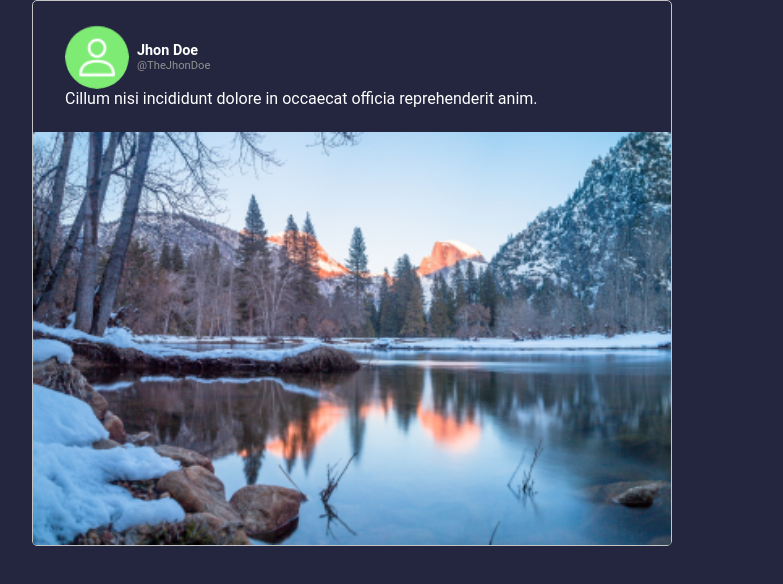
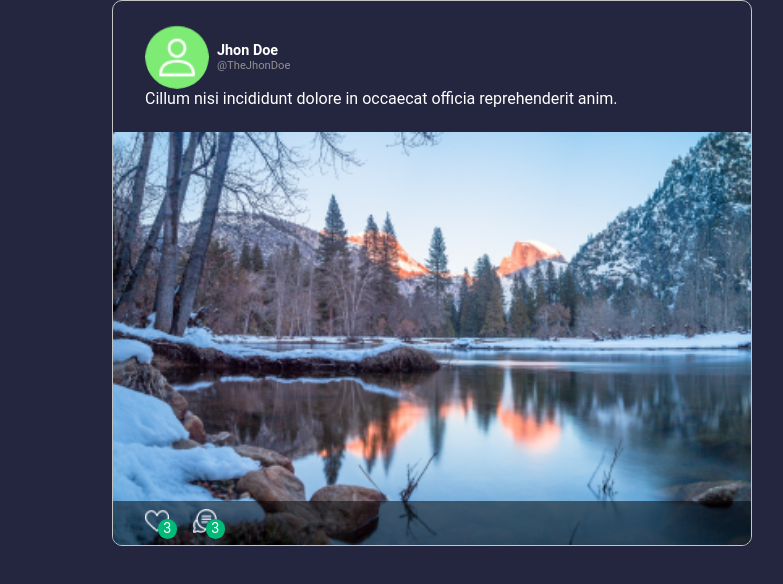
Before and after one commit to domingoacd/react-social, a React (Create React App) app: page / in a window 1280 px wide. Shown: the top 584 px of the page, without its empty margins (208-991 px from the left). Built offline with nearby package versions, Linux system fonts and the light colour scheme; a web font is replaced by a local one.

Commit message:
Added user interactions component to post

```diff
--- a/src/components/containers/MainContainer.jsx
+++ b/src/components/containers/MainContainer.jsx
@@ -6,6 +6,7 @@ const MainContainer = styled.div`
   max-width: 50rem;
   display: flex;
   flex-direction: column;
+  align-items: center;
   margin: 0 auto;
 `;
 
--- a/src/components/home/Home.jsx
+++ b/src/components/home/Home.jsx
@@ -3,9 +3,8 @@ import Post from '../post/Post';
 
 const Home = () => {
   return(
-    <div>
-      <Post />
-    </div>
+    <Post />
+
   );
 }
 
--- a/src/components/post/Post.jsx
+++ b/src/components/post/Post.jsx
@@ -1,5 +1,6 @@
 import React from 'react';
 import UserIdentification from '../userIdentification/UserIdentification';
+import PostInteractions from '../postInteractions/PostInteractions';
 import { PostWrapper, PostImage, PostText, PostTop } from './postStyles';
 import image from '../../images/post_image.png';
 
@@ -12,6 +13,7 @@ const Post = () => {
         <PostText > Cillum nisi incididunt dolore in occaecat officia reprehenderit anim. </PostText>
       </PostTop>
       <PostImage src={image}/>
+      <PostInteractions />
     </PostWrapper>
   );
 }
--- a/src/components/post/postStyles.js
+++ b/src/components/post/postStyles.js
@@ -1,9 +1,11 @@
 import styled from 'styled-components';
 
 export const PostWrapper = styled.div`
+  position: relative;
   width: 100%;
   max-width: 40rem;
-  border-radius: 5px;
+  border-radius: 10px;
+  overflow: hidden;
   border: 1px solid ${props => props.theme.colors.gray};
 `;
 
--- a/src/components/postInteractions/PostInteractions.jsx
+++ b/src/components/postInteractions/PostInteractions.jsx
@@ -0,0 +1,27 @@
+import React from 'react';
+import {
+  InteractionsWrapper,
+  Interaction,
+  InteractionImage,
+  InteractionAmmount}
+  from './postInteractionsStyles';
+import likes from '../../images/like.png';
+import comments from '../../images/comment.png';
+
+const PostInteractions = () => {
+  return(
+    <InteractionsWrapper>
+      <Interaction>
+        <InteractionImage src={likes}/>
+        <InteractionAmmount>3</InteractionAmmount>
+      </Interaction>
+      <Interaction>
+        <InteractionImage src={comments}/>
+        <InteractionAmmount>3</InteractionAmmount>
+      </Interaction>
+
+    </InteractionsWrapper>
+  );
+}
+
+export default PostInteractions;
--- a/src/components/postInteractions/postInteractionsStyles.js
+++ b/src/components/postInteractions/postInteractionsStyles.js
@@ -0,0 +1,40 @@
+import styled from 'styled-components';
+
+export const InteractionsWrapper = styled.div`
+  position: absolute;
+  bottom: 0;
+  left: 0;
+  width: 100%;
+  display: flex;
+  padding: 0.5rem 2rem;
+  background-color: rgba(0,0,0,0.5);
+`;
+
+export const Interaction = styled.div`
+  position: relative;
+  cursor: pointer;
+  &:nth-last-child(1) {
+    margin-left: 1.5rem;
+  }
+`;
+
+export const InteractionImage = styled.img`
+  width: 1.5rem;
+  height: 1.5rem;
+`;
+
+export const InteractionAmmount = styled.span`
+  position: absolute;
+  bottom: -0.1rem;
+  right: -0.5rem;
+  width: 1.2rem;
+  height: 1.2rem;
+  display: flex;
+  justify-content: center;
+  align-items: center;
+  font-size: 0.9rem;
+  border-radius: 50%;
+  color: ${props => props.theme.colors.textPrimary};
+  background-color: ${props => props.theme.colors.secondary};
+
+`;
--- a/src/components/theme/Theme.jsx
+++ b/src/components/theme/Theme.jsx
@@ -4,6 +4,7 @@ import { ThemeProvider } from 'styled-components';
 const theme = {
   colors : {
     main: '#24253F',
+    secondary: '#00BB78',
     gray: '#C4C4C4',
     textPrimary: '#fff',
     textSecondary: '#929292'
```
Also changed, not shown: src/images/comment.png (added), src/images/like.png (added).
